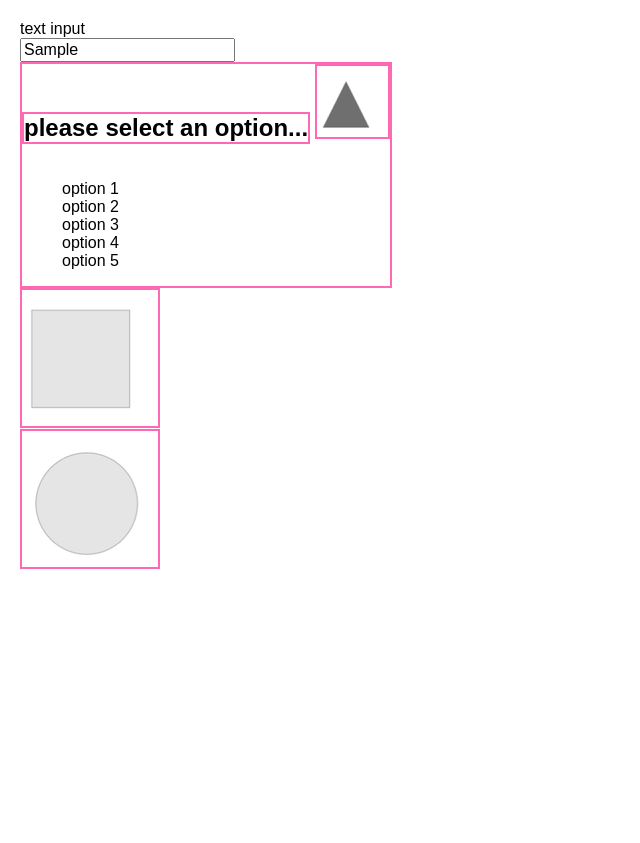
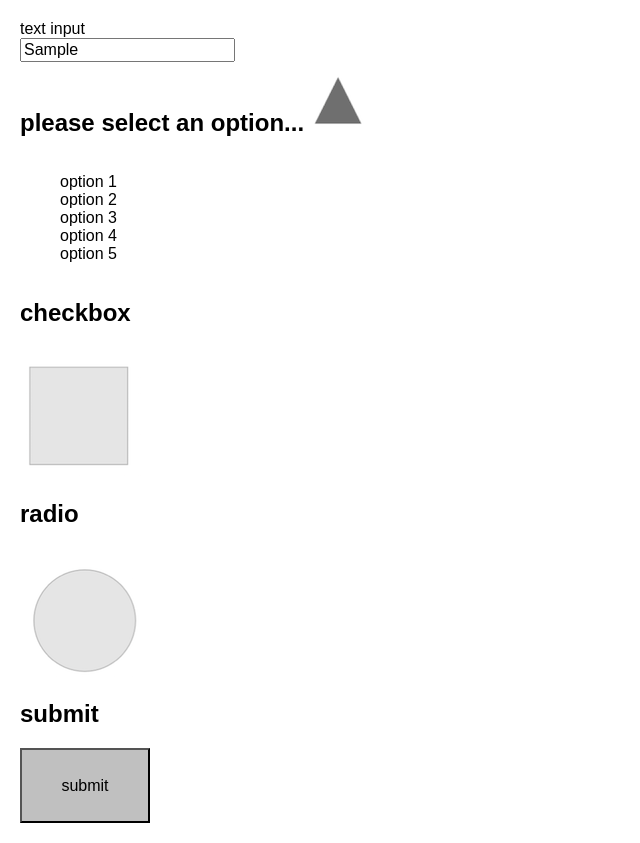
Before and after one commit to katyvine/ui-challenge-2, a plain HTML site: page index.html in a window 1280 px wide. Both pictures are taken after typing "Sample" into the empty fields and a click on the button 352 px from the left and 101 px from the top of the page. Shown: the whole page, without its empty margins (0-640 px from the left). Before the commit the page ends 800 px from the top, so only its background shows below. Drawn offline with nearby package versions, Linux system fonts and the light colour scheme.

Commit message:
refactor to use show() and hide() instead of css()

```diff
--- a/app.js
+++ b/app.js
@@ -1,18 +1,58 @@
 //jquery to change the attributes
 $(function()  {
-    $('button.dropdown').on('click', function(e){
+    $('button.dropdownA').on('click', function(e){
     e.preventDefault();
     $('ul').toggle();
-    $("button.dropdown").css("background-position", "-640px -160px");
+    $("button.dropdownA").hide();
+    $("button.dropdownB").show();
   });
 
-  $('button.checkbox').on('click', function(e){
+  $('button.dropdownB').on('click', function(e){
     e.preventDefault();
-  $('button.checkbox').css("background-position", "-220px -130px");
+    $('ul').toggle();
+    $("button.dropdownA").show();
+    $("button.dropdownB").hide();
   });
 
-  $('button.radio').on('click', function(e){
+
+
+  $('button.checkboxA').on('click', function(e){
     e.preventDefault();
-  $('button.radio').css("background-position", "-500px -130px");
+  $('button.checkboxB').show();
+  $('button.checkboxA').hide();
   });
-});
+
+  $('button.checkboxB').on('click', function(e){
+    e.preventDefault();
+  $('button.checkboxA').show();
+  $('button.checkboxB').hide();
+  });
+
+
+
+  $('button.radioA').on('click', function(e){
+    e.preventDefault();
+  $('button.radioB').show();
+  $('button.radioA').hide();
+  });
+
+  $('button.radioB').on('click', function(e){
+    e.preventDefault();
+    $('button.radioA').show();
+    $('button.radioB').hide();
+  });
+
+
+
+  $('button.submitA').on('click', function(e){
+    e.preventDefault();
+  $('button.submitB').show();
+  $('button.submitA').hide();
+  });
+
+  $('button.submitB').on('click', function(e){
+    e.preventDefault();
+    $('button.submitA').show();
+    $('button.submitB').hide();
+  });
+});A
--- a/css/base.css
+++ b/css/base.css
@@ -1,5 +1,7 @@
 body{
   margin: 20px;
+  box-sizing: border-box;
+  font-family: Arial, Helvetica, sans-serif;
 }
 
 ul {
--- a/css/layout.css
+++ b/css/layout.css
@@ -1,21 +1,28 @@
 label, input{
   display: block;
-  /* width: 100%; */
 }
 .dropdown{
   display: inline-block;
-  border: 2px solid hotpink;
 }
 
-button.dropdown{
+button.dropdownA{
   background-image: url('../form-elements-sprite.png');
   background-repeat: no-repeat;
-  height: 75px;
-  width: 75px;
+  height: 70px;
+  width: 60px;
   background-position: -700px -150px;
   display: inline-block;
+  border: none;
 }
-
+button.dropdownB{
+  background-image: url('../form-elements-sprite.png');
+  background-repeat: no-repeat;
+  height: 70px;
+  width: 60px;
+  background-position: -640px -160px;
+  display: none;
+  border: none;
+}
 
 button.dropdown-list{
   background-image: url('../form-elements-sprite.png');
@@ -23,27 +30,59 @@ button.dropdown-list{
   height: 75px;
   width: 75px;
   background-position: -700px -150px;
-}
+ }
 
 ul{
-  /* display: block; */
   display: none;
 }
 
-button.checkbox{
+button.checkboxA{
   background-image: url('../form-elements-sprite.png');
   background-repeat: no-repeat;
-  height: 140px;
-  width: 140px;
+  height: 130px;
+  width: 130px;
   background-position: -90px -130px;
-  border: 2px solid hotpink;
+  border: none;
+  display: inline-block;
 }
 
-button.radio{
+button.checkboxB{
   background-image: url('../form-elements-sprite.png');
   background-repeat: no-repeat;
-  height: 140px;
-  width: 140px;
+  height: 130px;
+  width: 130px;
+  background-position: -229px -130px;
+  border: none;
+  display:none;
+}
+
+button.radioA{
+  background-image: url('../form-elements-sprite.png');
+  background-repeat: no-repeat;
+  height: 130px;
+  width: 130px;
   background-position: -350px -130px;
-  border: 2px solid hotpink;
+  border: none;
+  display: inline-block
 }
+button.radioB{
+  background-image: url('../form-elements-sprite.png');
+  background-repeat: no-repeat;
+  height: 130px;
+  width: 130px;
+  background-position: -494px -130px;
+  border: none;
+  display:none;
+}
+
+button.submitA{
+  height: 75px;
+  width: 130px;
+  background: #c0c0c0;
+}
+button.submitB{
+  height: 75px;
+  width: 130px;
+  background: #696969;
+  display: none;
+}
--- a/index.html
+++ b/index.html
@@ -15,7 +15,8 @@
     <input id = "text" type=text placeholder="placeholder text" required>
     <div class="dropdown">
       <h2 class="dropdown">please select an option...</h2>
-      <button class="dropdown"></button>
+      <button class="dropdownA"></button>
+      <button class="dropdownB"></button>
       <div class="dropdown-list">
         <ul>
           <li>option 1</li>
@@ -28,12 +29,22 @@
     </div>
   <!-- </fieldset> -->
     <div class="checkbox">
-      <button class="checkbox"></button>
+      <h2>checkbox</h2>
+      <button class="checkboxA"></button>
+      <button class="checkboxB"></button>
     </div>
 
     <div class="radio">
-        <button class="radio"></button>
+      <h2>radio</h2>
+      <button class="radioA"></button>
+      <button class="radioB"></button>
       </div>
+
+    <div class="submit">
+      <h2>submit</h2>
+      <button class="submitA">submit</button>
+      <button class="submitB">submit</button>
+    </div>
 
 </form>
 
```
